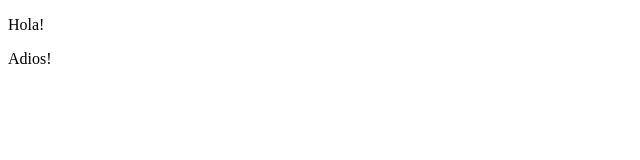
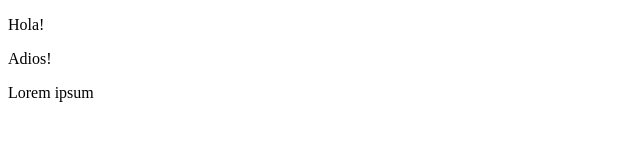
Before and after one commit to RolyRules/primer-repositorio-, a plain HTML site: page index.html in a window 1280 px wide. Shown: the whole page, without its empty margins (0-640 px from the left). Drawn offline with Linux system fonts and the light colour scheme.

Commit message:
Tercer commit

```diff
--- a/index.html
+++ b/index.html
@@ -7,5 +7,6 @@
 <body>
 	<div><p>Hola!</p></div>
 	<div><p>Adios!</p></div>
+	<div><p>Lorem ipsum</p></div>
 </body>
 </html>
```
